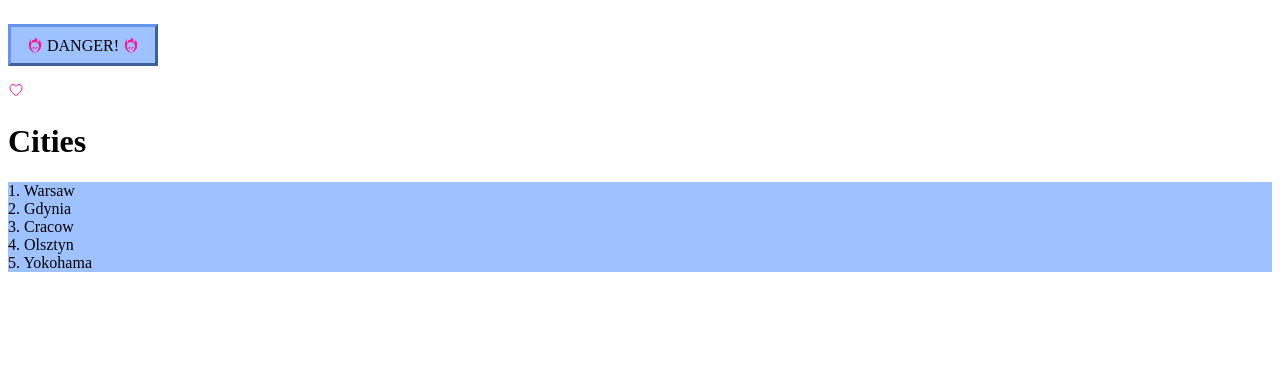
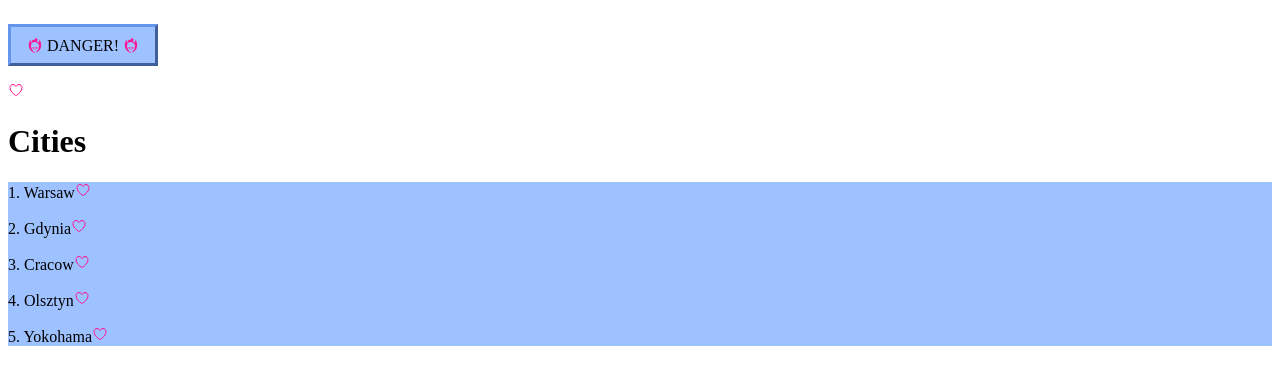
Before and after one commit to emzys/first-vite-generated-app, a React (Vite) app: page / in a window 1280 px wide. Shown: the top 384 px of the page. Built offline with nearby package versions, Linux system fonts and the light colour scheme.

Commit message:
add like to list

```diff
--- a/src/components/ListGroup/ListGroup.tsx
+++ b/src/components/ListGroup/ListGroup.tsx
@@ -3,6 +3,7 @@ import styles from "./ListGroup.module.css";
 import styled from "styled-components";
 // import { MouseEvent } from "react";
 // interface ListGroupProps {}
+import Like from "../Like/Like";
 
 interface LiProps {
   active: boolean;
@@ -47,13 +48,23 @@ function ListGroup({ items, heading, onSelectItem }: Props) {
                 ? "list-group-item active"
                 : "list-group-item"
             }
-            key={item}
+            key={`list-item-${index + 1}`}
             onClick={() => {
               setSelectedIndex(index);
               onSelectItem(item);
             }}
           >
-            {index + 1}. {item}
+            <p>
+              {index + 1}. {item}
+              <Like
+                key={`heart-${index + 1}`}
+                display="inline"
+                active={selectedIndex === index}
+                onClick={() => {
+                  setSelectedIndex(index);
+                }}
+              />
+            </p>
           </Li>
         ))}
       </ul>
```
